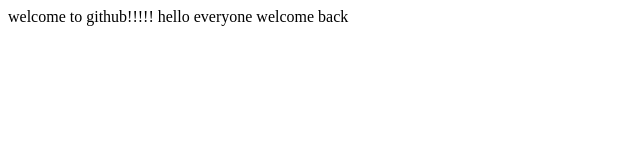
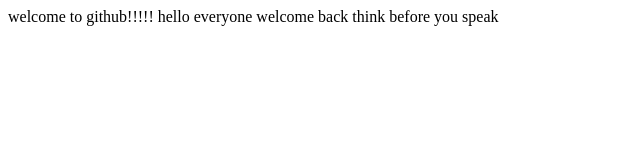
Before and after one commit to TechShruti03/git-practice, a plain HTML site: page index.html in a window 1280 px wide. Shown: the whole page, without its empty margins (0-640 px from the left). Drawn offline with Linux system fonts and the light colour scheme.

Commit message:
fourth msg

```diff
--- a/index.html
+++ b/index.html
@@ -9,5 +9,6 @@
     welcome to github!!!!!
     hello everyone
     welcome back
+    think before you speak
 </body>
 </html>
```
